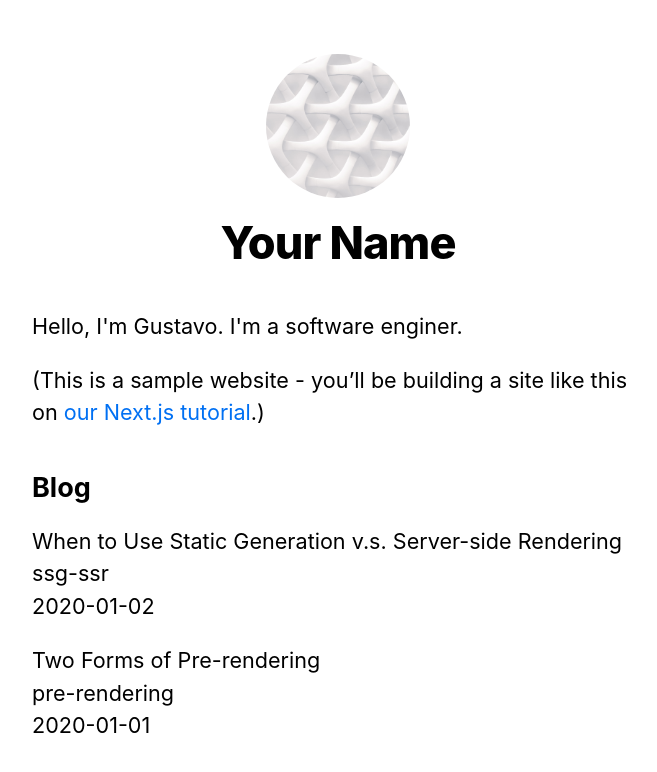
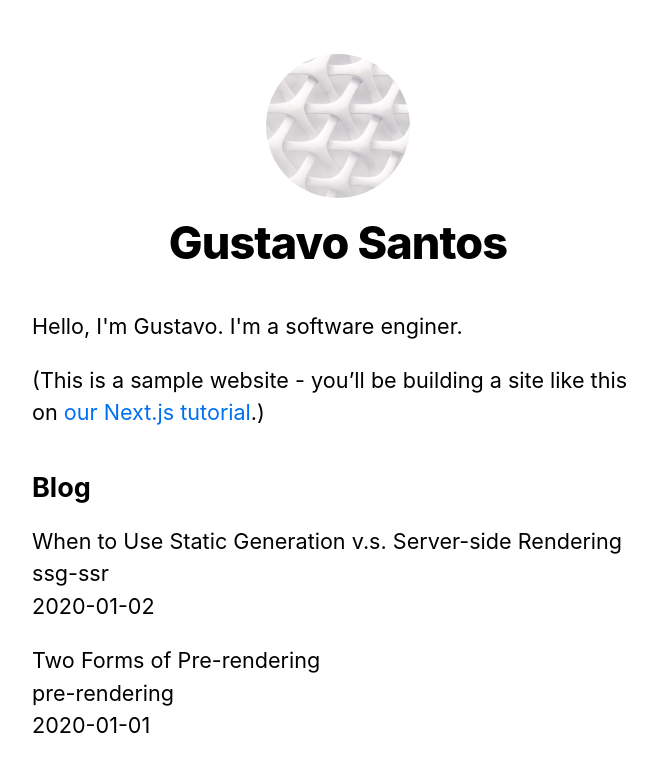
Before and after one commit to gefgu/nextjs-blog, a Next.js app: page / in a window 1280 px wide. Shown: the top 772 px of the page, without its empty margins (302-959 px from the left). Built offline with nearby package versions, Linux system fonts and the light colour scheme.

Commit message:
Add polish of posts page

```diff
--- a/components/layout.js
+++ b/components/layout.js
@@ -4,7 +4,7 @@
 import utilStyles from '../styles/utils.module.css';
 import Link from 'next/link';
 
-const name = 'Your Name';
+const name = 'Gustavo Santos';
 export const siteTitle = 'Next.js Sample Website';
 
 export default function Layout({ children, home }) {
```
Also changed, not shown: pages/posts/[id].js (+8 -2 lines).
